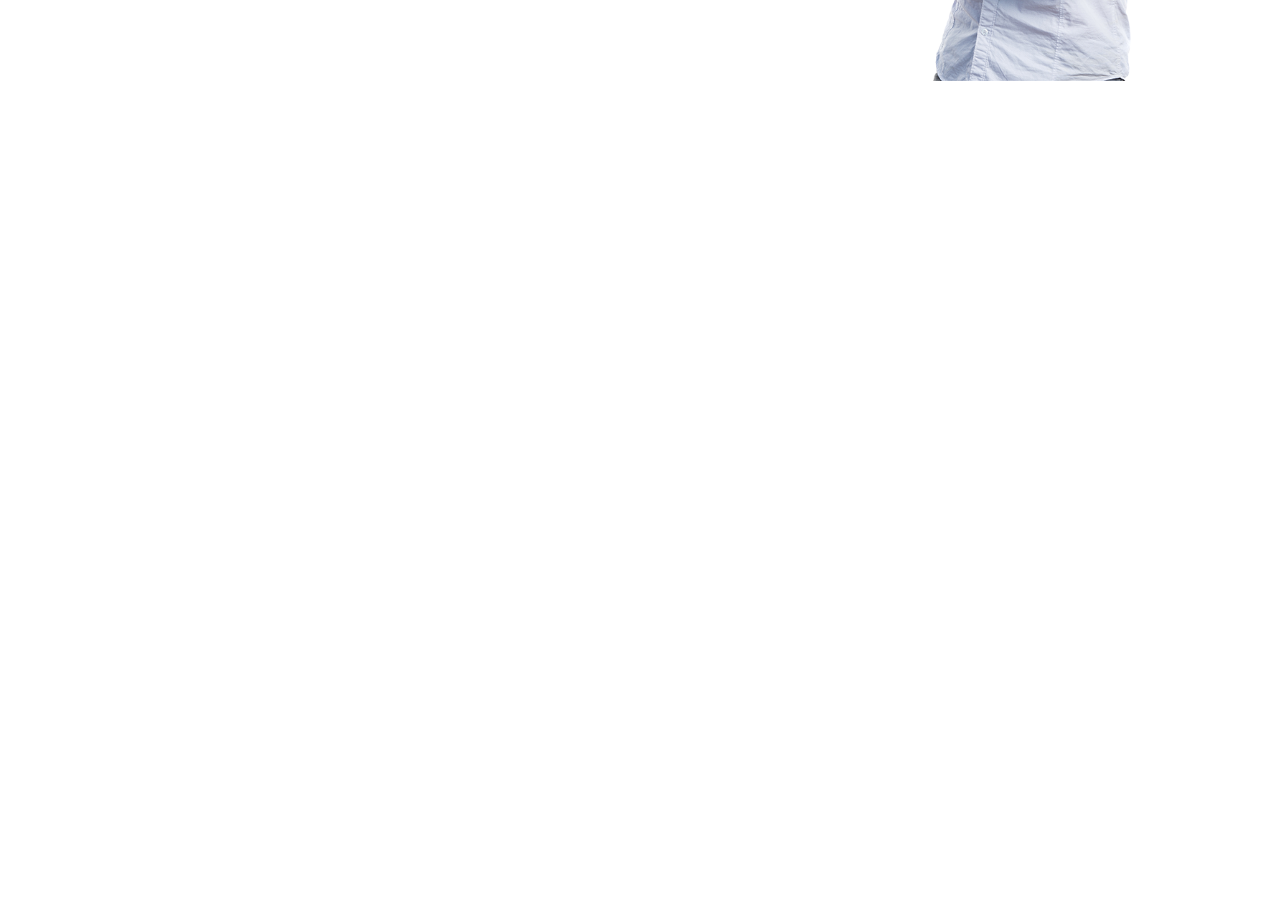
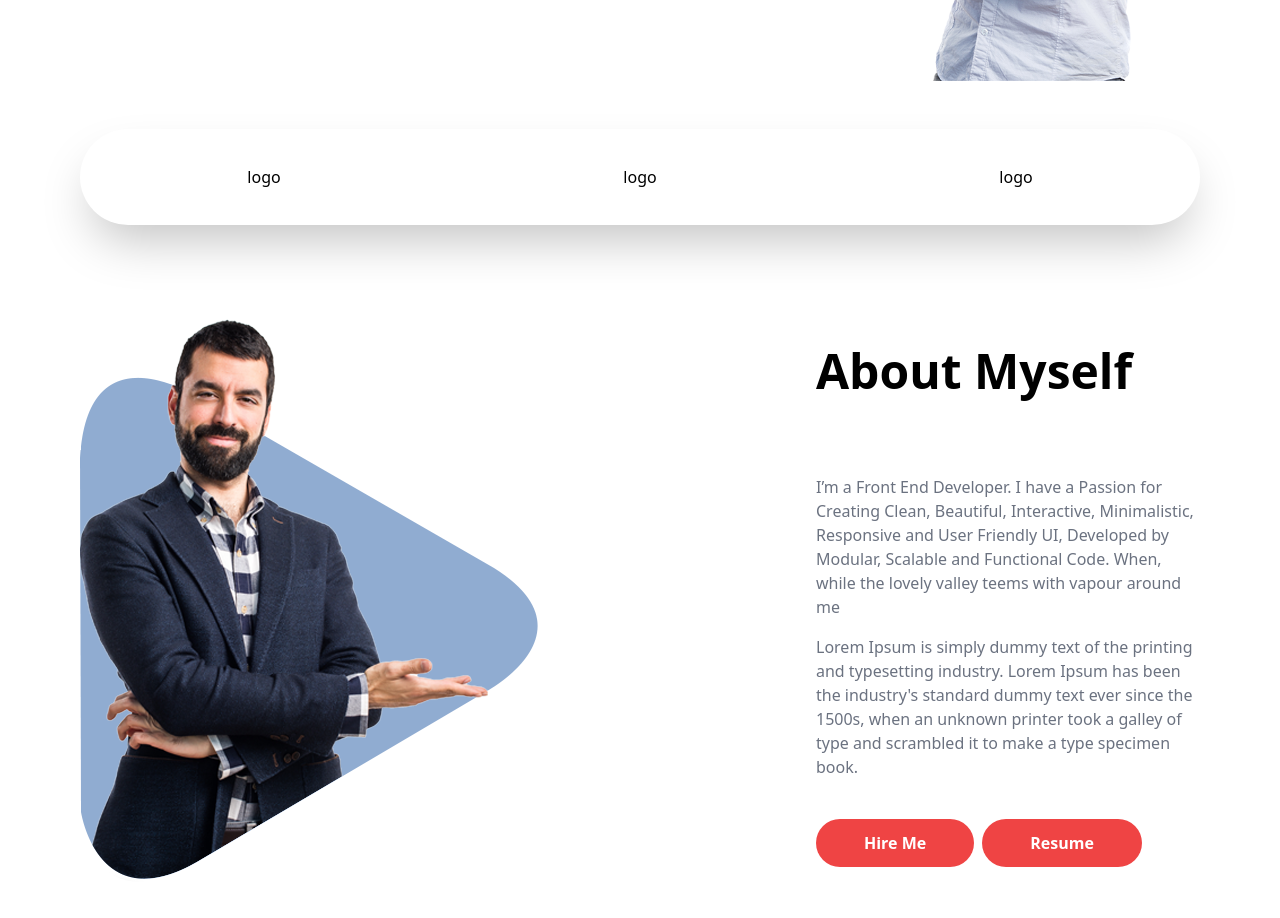
Before and after one commit to hariscs/demo-portfolio, a React (Create React App) app: page / in a window 1280 px wide. Shown: the part 540-1458 px from the top of the page. Before the commit the page ends 800 px from the top, so only its background shows below. Built offline with nearby package versions, Linux system fonts and the light colour scheme.

Commit message:
about section

```diff
--- a/src/App.js
+++ b/src/App.js
@@ -1,9 +1,13 @@
+import About from './components/About';
+import Brands from './components/Brands';
 import Header from './components/Header';
 
 function App() {
 	return (
 		<>
 			<Header />
+			<Brands />
+			<About />
 		</>
 	);
 }
--- /dev/null
+++ b/src/components/About.jsx
@@ -0,0 +1,41 @@
+import aboutImg from '../assets/about-img.png';
+import Button from './Button';
+
+const About = () => {
+	return (
+		<section className='py-8 my-8'>
+			<div className='container lg:px-20 mx-auto px-6 lg:flex lg:justify-between lg:items-center gap-14'>
+				{/* img col */}
+				<div className='mt-6'>
+					<img src={aboutImg} alt='me' className='hidden lg:block ' />
+				</div>
+
+				{/* info col */}
+				<div className='flex-shrink max-w-lg lg:max-w-sm'>
+					<h2 className='font-bold text-4xl my-8 lg:text-5xl lg:mb-20'>
+						About Myself
+					</h2>
+					<p className='mb-4 text-gray-500 '>
+						I’m a Front End Developer. I have a Passion for Creating Clean,
+						Beautiful, Interactive, Minimalistic, Responsive and User Friendly
+						UI, Developed by Modular, Scalable and Functional Code. When, while
+						the lovely valley teems with vapour around me
+					</p>
+					<p className='text-gray-500 mb-10'>
+						Lorem Ipsum is simply dummy text of the printing and typesetting
+						industry. Lorem Ipsum has been the industry's standard dummy text
+						ever since the 1500s, when an unknown printer took a galley of type
+						and scrambled it to make a type specimen book.
+					</p>
+
+					<div className='flex gap-2 align-center'>
+						<Button>Hire Me</Button>
+						<Button>Resume</Button>
+					</div>
+				</div>
+			</div>
+		</section>
+	);
+};
+
+export default About;
--- /dev/null
+++ b/src/components/Brands.jsx
@@ -0,0 +1,13 @@
+const Brands = () => {
+	return (
+		<div className='container lg:px-20 mx-auto px-6'>
+			<div className='shadow-2xl py-9 text-center rounded-full flex gap-2 justify-around'>
+				<a href='/'>logo</a>
+				<a href='/'>logo</a>
+				<a href='/'>logo</a>
+			</div>
+		</div>
+	);
+};
+
+export default Brands;
--- a/src/components/Button.jsx
+++ b/src/components/Button.jsx
@@ -1,6 +1,6 @@
 const Button = (props) => {
 	return (
-		<button className='bg-red-500 text-white font-bold px-8 py-2 rounded-full md:px-10 md:py-3'>
+		<button className='bg-red-500 text-white font-bold px-8 py-2 rounded-full md:px-10 md:py-3 lg:px-12 lg:py-3'>
 			{props.children}
 		</button>
 	);
--- a/src/components/Header.jsx
+++ b/src/components/Header.jsx
@@ -5,7 +5,7 @@ import bannerImg from '../assets/banner-img.png';
 
 const Header = () => {
 	return (
-		<header>
+		<header className='mb-12'>
 			<div className='container lg:px-20 mx-auto px-6'>
 				<nav className='flex justify-between py-6  bg-white'>
 					<Logo />
```
